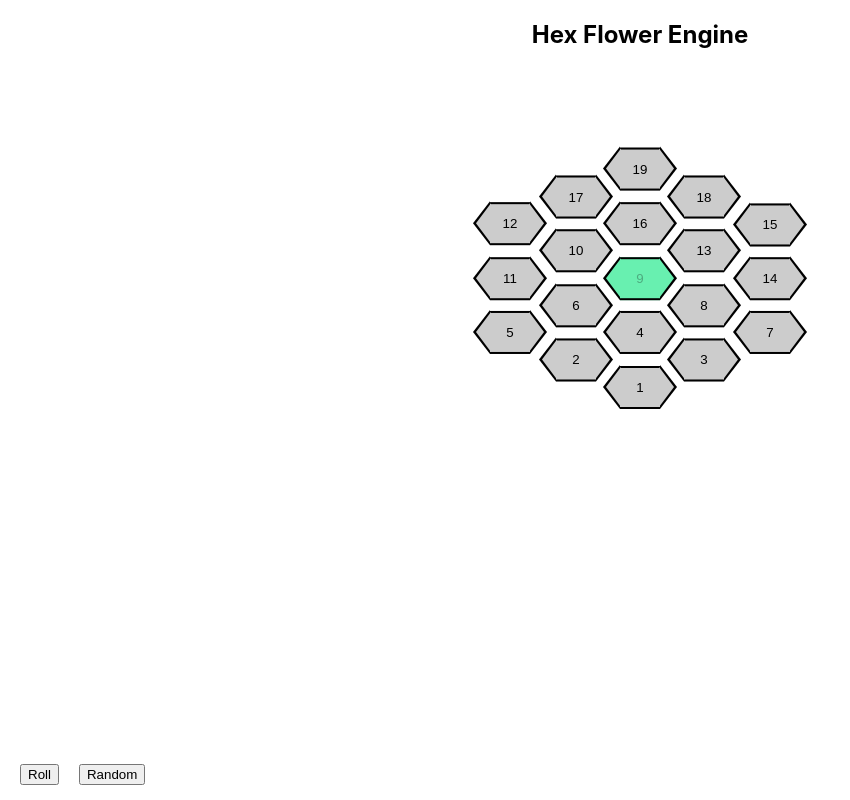
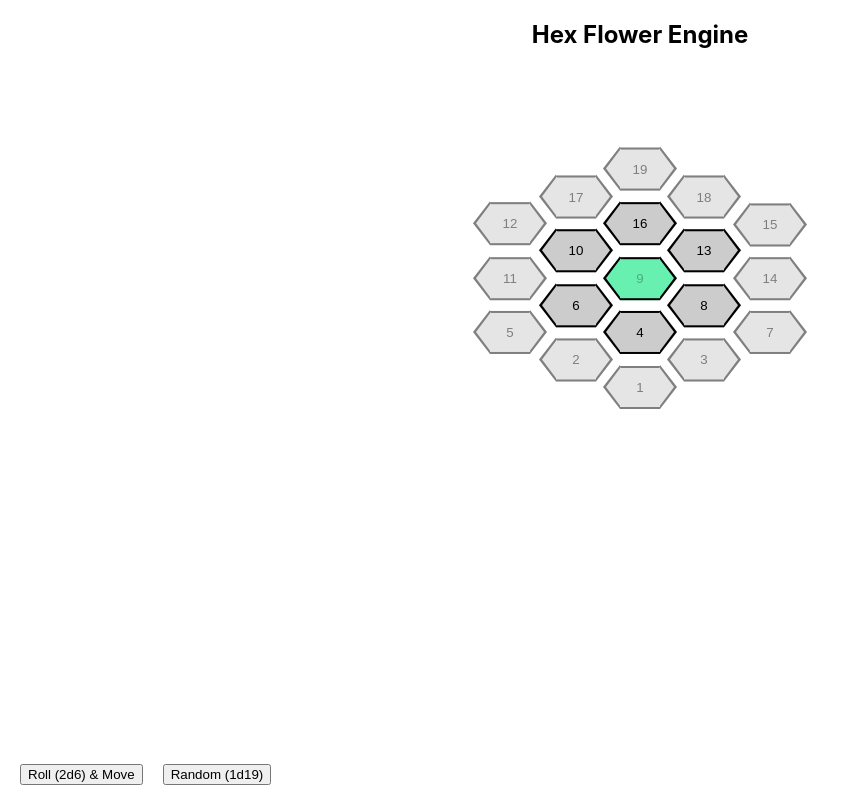
Before and after one commit to DVDAGames/react-hex-flower-engine, a React (Create React App) app: page / in a window 1280 px wide. Shown: the whole page, without its empty margins (0-850 px from the left). Built offline with nearby package versions, Linux system fonts and the light colour scheme.

Commit message:
feature(grid): highlight possible hex moves for active hex

```diff
--- a/src/App.js
+++ b/src/App.js
@@ -156,7 +156,7 @@ const nodes = [
       downRight: 10,
       down: 11,
       downLeft: 19,
-      upLeft: 3,
+      upLeft: 7,
     },
   },
   {
@@ -264,21 +264,30 @@ export const App = () => {
 
   useEffect(() => {
     if (roll !== null) {
-      const direction = DIRECTION_MAP[roll];
+      switch (roll.type) {
+        case "RANDOM_HEX":
+          const activeHex = nodes.find(({ id }) => id === roll.total);
 
-      if (direction) {
+          setCurrentHex(activeHex);
+          break;
+        case "RUN_ENGINE":
+        default:
+          const direction = DIRECTION_MAP[roll.total];
+
+          if (direction && currentHex) {
             const newHexId = currentHex.map[direction];
 
             if (newHexId) {
               const activeHex = nodes.find(({ id }) => id === newHexId);
 
               setCurrentHex(activeHex);
+            }
+          }
+      }
 
       setTimeout(() => {
         setRoll(null);
       }, ROLL_DELAY);
-        }
-      }
     }
     // eslint-disable-next-line react-hooks/exhaustive-deps
   }, [roll]);
--- a/src/components/Grid/Grid.js
+++ b/src/components/Grid/Grid.js
@@ -5,15 +5,26 @@ import Hex from "../Hex";
 import styles from "./Grid.module.scss";
 
 export const Grid = ({ activeHex = {}, hexAction, gridItems = [] }) => {
-  const renderHexes = () =>
-    gridItems.map((hex) => (
+  const itemsToHighlight = Object.keys(activeHex.map).reduce(
+    (hexArray, direction) => {
+      hexArray.push(activeHex.map[direction]);
+
+      return hexArray;
+    },
+    []
+  );
+
+  const renderHexes = () => {
+    return gridItems.map((hex) => (
       <Hex
         key={`hex-${hex.id}`}
         hex={hex}
         hexAction={hexAction}
         active={hex.id === activeHex.id}
+        highlighted={itemsToHighlight.indexOf(hex.id) > -1}
       />
     ));
+  };
 
   return <div className={styles.grid}>{renderHexes()}</div>;
 };
--- a/src/components/Hex/Hex.js
+++ b/src/components/Hex/Hex.js
@@ -2,8 +2,14 @@ import React from "react";
 
 import styles from "./Hex.module.scss";
 
-export const Hex = ({ hex, hexAction, active = false }) => {
-  const classes = [styles.hex];
+export const Hex = ({
+  hex,
+  hexAction,
+  active = false,
+  highlighted = false,
+}) => {
+  const containerClasses = [styles.outline];
+  const hexClasses = [styles.hex];
 
   const onClick = () => {
     if (typeof hexAction === "function") {
@@ -12,12 +18,21 @@ export const Hex = ({ hex, hexAction, active = false }) => {
   };
 
   if (active) {
-    classes.push(styles.activeHex);
+    hexClasses.push(styles.activeHex);
+    containerClasses.push(styles.highlightedHex);
+  }
+
+  if (highlighted) {
+    containerClasses.push(styles.highlightedHex);
   }
 
   return (
-    <button onClick={onClick} className={styles.outline} disabled={active}>
-      <div className={classes.join(" ")}>{hex.id}</div>
+    <button
+      onClick={onClick}
+      className={containerClasses.join(" ")}
+      disabled={active}
+    >
+      <div className={hexClasses.join(" ")}>{hex.id}</div>
     </button>
   );
 };
--- a/src/components/Hex/Hex.module.scss
+++ b/src/components/Hex/Hex.module.scss
@@ -11,6 +11,7 @@
   z-index: 1;
   cursor: pointer;
   appearance: none;
+  opacity: 0.5;
 
   &::before {
     content: "";
@@ -162,6 +163,7 @@
 
 .activeHex {
   background-color: #68f0b0;
+  opacity: 1;
 
   &::before {
     border-left-color: #68f0b0;
@@ -184,3 +186,7 @@
     }
   }
 }
+
+.highlightedHex {
+  opacity: 1;
+}
--- a/src/components/Toolbar/Toolbar.js
+++ b/src/components/Toolbar/Toolbar.js
@@ -4,29 +4,35 @@ import Roller from "@dvdagames/js-die-roller";
 
 import styles from "./Toolbar.module.scss";
 
-const ROLL = "sum(2d6)";
+const RUN_ENGINE_ROLL = "sum(2d6)";
 
-const RANDOM_START_ROLL = "1d19";
+const RANDOM_HEX_ROLL = "1d19";
 
-export const Toolbar = ({ setCurrentHex, setRoll, currentRoll }) => {
-  const rollDice = () => {
-    if (typeof setCurrentHex === "function") {
+export const Toolbar = ({ setRoll, currentRoll }) => {
+  const runEngine = () => {
+    if (typeof setRoll === "function") {
       try {
-        const { result } = new Roller(ROLL);
+        const {
+          result: { total },
+        } = new Roller(RUN_ENGINE_ROLL);
 
-        setRoll(result.total);
+        setRoll({ type: "RUN_ENGINE", total });
       } catch (e) {
         console.error(e);
       }
     }
   };
 
-  const randomStart = () => {
-    if (typeof setCurrentHex === "function") {
+  const randomHex = () => {
+    if (typeof setRoll === "function") {
       try {
-        const { result } = new Roller(RANDOM_START_ROLL);
+        const {
+          result: {
+            total: [total],
+          },
+        } = new Roller(RANDOM_HEX_ROLL);
 
-        setRoll(result.total[0]);
+        setRoll({ type: "RANDOM_HEX", total });
       } catch (e) {
         console.error(e);
       }
@@ -37,17 +43,21 @@ export const Toolbar = ({ setCurrentHex, setRoll, currentRoll }) => {
     <nav className={styles.toolbar}>
       <ul className={styles.list}>
         <li className={styles.listItem}>
-          <button onClick={rollDice} disabled={currentRoll}>
-            Roll
+          <button onClick={runEngine} disabled={currentRoll}>
+            Roll (2d6) & Move
           </button>
         </li>
         <li className={styles.listItem}>
-          <button onClick={randomStart} disabled={currentRoll}>
-            Random
+          <button onClick={randomHex} disabled={currentRoll}>
+            Random (1d19)
           </button>
         </li>
       </ul>
-      {currentRoll ? <p className={styles.roll}>Roll: {currentRoll}</p> : <></>}
+      {currentRoll ? (
+        <p className={styles.roll}>Roll: {currentRoll.total}</p>
+      ) : (
+        <></>
+      )}
     </nav>
   );
 };
```
Lines whose indentation alone changed are shown as unchanged.
